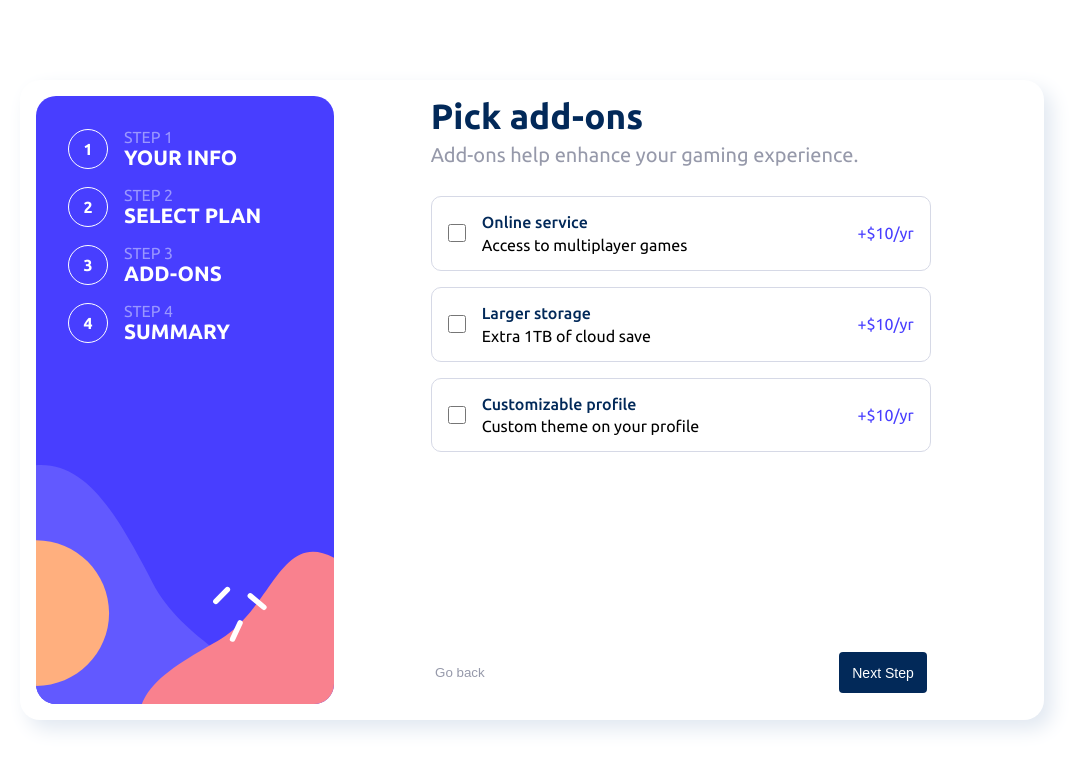
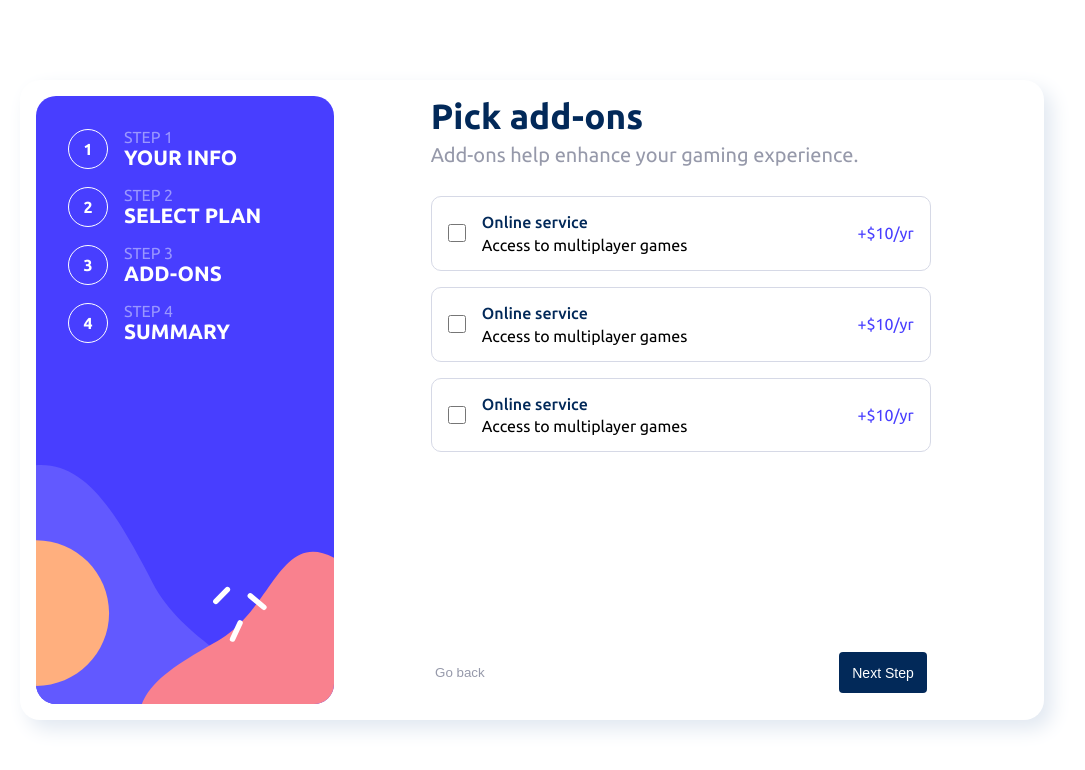
Before and after one commit to Pe-KaY/multi-step-form, an Angular app: page /addons in a window 1280 px wide. Shown: the top 770 px of the page, without its empty margins (108-1193 px from the left). Built offline with nearby package versions, Linux system fonts and the light colour scheme.

Commit message:
added initial dynamic rendering of addons list

```diff
--- a/src/app/addons/addons.component.html
+++ b/src/app/addons/addons.component.html
@@ -7,6 +7,7 @@
 
     <form class="addon__options">
       <!-- option -->
+      @for (addon of addonsList; track addon.name) {
       <label class="addon__option">
         <div class="addon__title-and-desc">
           <input type="checkbox" name="online-service" id="online-service" />
@@ -18,40 +19,13 @@
 
         <p class="text-purple">+$10/yr</p>
       </label>
-      <!--  -->
-      <!-- option -->
-      <label class="addon__option">
-        <div class="addon__title-and-desc">
-          <input type="checkbox" name="online-service" id="online-service" />
-          <div>
-            <h4 class="option__title">Larger storage</h4>
-            <p class="text-sm">Extra 1TB of cloud save</p>
-          </div>
-        </div>
-
-        <p class="text-purple">+$10/yr</p>
-      </label>
-      <!--  -->
-      <!-- option -->
-      <label class="addon__option">
-        <div class="addon__title-and-desc">
-          <input type="checkbox" name="online-service" id="online-service" />
-          <div>
-            <h4 class="option__title">Customizable profile</h4>
-            <p class="text-sm">Custom theme on your profile</p>
-          </div>
-        </div>
-
-        <p class="text-purple">+$10/yr</p>
-      </label>
+      }
       <!--  -->
     </form>
   </div>
 
   <div class="addon__footer">
     <button class="btn-ghost">Go back</button>
-    <button class="btn">
-        Next Step
-    </button>
+    <button class="btn">Next Step</button>
   </div>
 </div>
```
